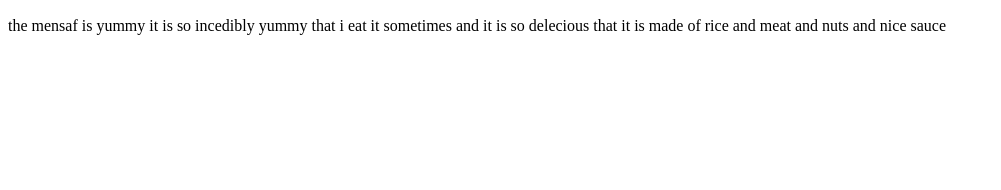
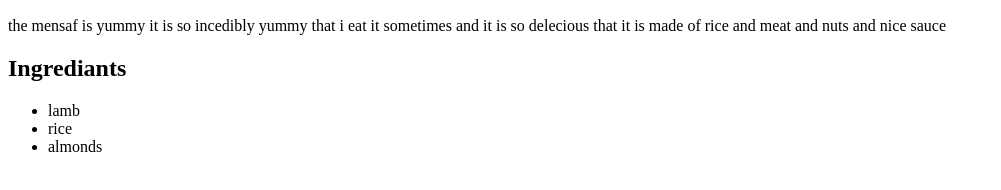
Before and after one commit to plzusername/new-odin-recipies, a plain HTML site: page recipies/mensaf.html in a window 1280 px wide. Shown: the part 434-624 px from the top of the page, without its empty margins (0-1001 px from the left). Drawn offline with Linux system fonts and the light colour scheme.

Commit message:
Add list of ingredients
Add a list of ingredients to make it clear to the cook what he is
cooking

```diff
--- a/recipies/mensaf.html
+++ b/recipies/mensaf.html
@@ -10,5 +10,12 @@
     <img src="https://encrypted-tbn0.gstatic.com/images?q=tbn:ANd9GcR2JR5LLk8DOsXjZnBQ1sSvahh0BuHmvIcxIg&usqp=CAU" alt="a delicous picture of mensaf">
     <h2>Description</h2>
     <p>the mensaf is yummy it is so incedibly yummy that i eat it sometimes and it is so delecious that it is made of rice and meat and nuts and nice sauce</p>
+    <h2>Ingrediants</h2>
+    <ul>
+        <li>lamb</li>
+        <li>rice</li>
+        <li>almonds</li>
+
+    </ul>
 </body>
 </html>
```
